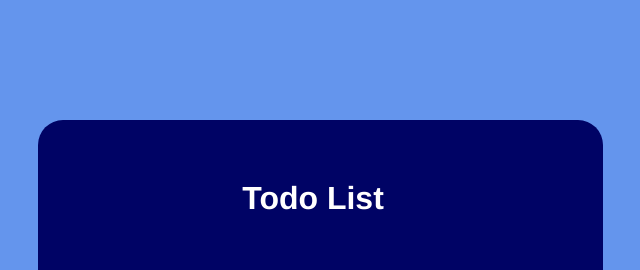
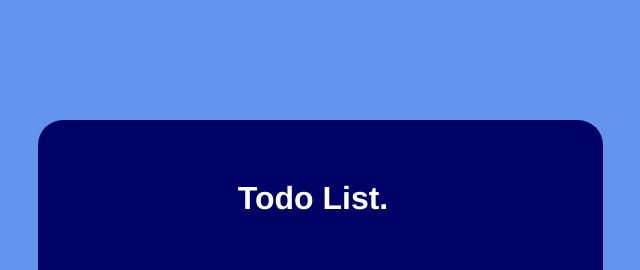
Before and after one commit to adedotunolamide01/To-do-list-, a plain HTML site: page index.html in a window 1280 px wide. Shown: the top 270 px of the page, 265-905 px from the left. Drawn offline with Linux system fonts and the light colour scheme.

Commit message:
main issue

```diff
--- a/index.html
+++ b/index.html
@@ -9,7 +9,7 @@
 </head>
 <body>
     <div id = "wrapper">
-    <h1>Todo List</h1>
+    <h1>Todo List.</h1>
     <input id="task"><button id="add">Add Task</button>
     <div id="todos"></div>
     </div>
```
